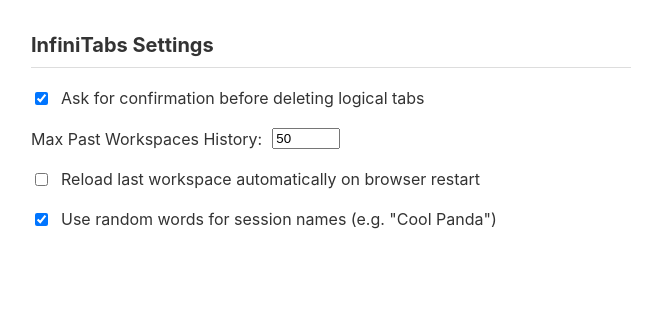
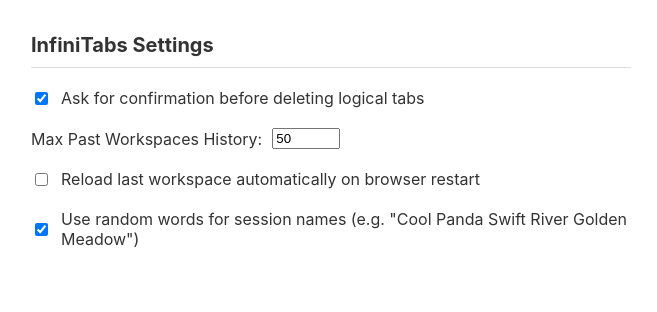
Before and after one commit to lrq3000/infinitabs, a browser extension: page src/options.html in a window 1280 px wide. Shown: the whole page, without its empty margins (309-966 px from the left). Drawn offline with Linux system fonts and the light colour scheme.

Commit message:
fix: Label example doesn’t match the 6‑word generator in src/options.html
The example shows 2 words, but generateSessionName builds 6 words. This can confuse users. Consider updating the example to a 6‑word phrase.

Detected and fixed by @coderabbitai

Co-authored-by: coderabbitai[bot] <136622811+coderabbitai[bot]@users.noreply.github.com>

```diff
--- a/src/options.html
+++ b/src/options.html
@@ -66,7 +66,7 @@
   <div class="option-group">
     <label>
       <input type="checkbox" id="name-sessions-with-words-checkbox">
-      Use random words for session names (e.g. "Cool Panda")
+      Use random words for session names (e.g. "Cool Panda Swift River Golden Meadow")
     </label>
   </div>
 
```
